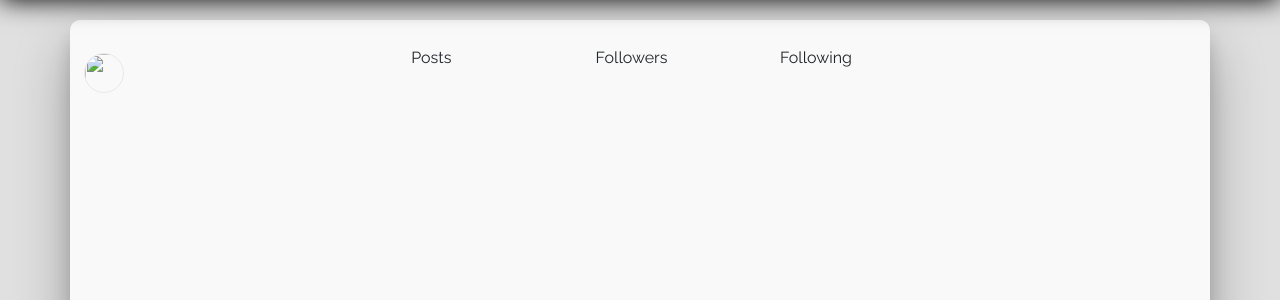
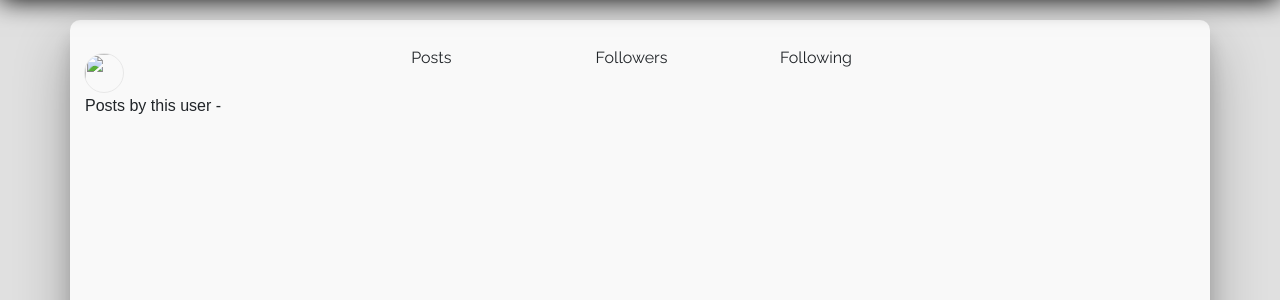
Before and after one commit to rishabhgupta11/we-talk, a Python web app: template templates/user_stream.html in a window 1280 px wide. Shown: the part 80-380 px from the top of the page. Run offline with Jinja, Linux system fonts and the light colour scheme; the template is opened without the code that fills it, so the values that code supplies are empty; some libraries are stand-ins or nearby versions.

Commit message:
added Posts By this User text on user stream

```diff
--- a/templates/user_stream.html
+++ b/templates/user_stream.html
@@ -26,6 +26,7 @@
         </div>
     </div>
 </div>
+Posts by this user -
 
 {{ super() }}
 {% endblock %}
```
